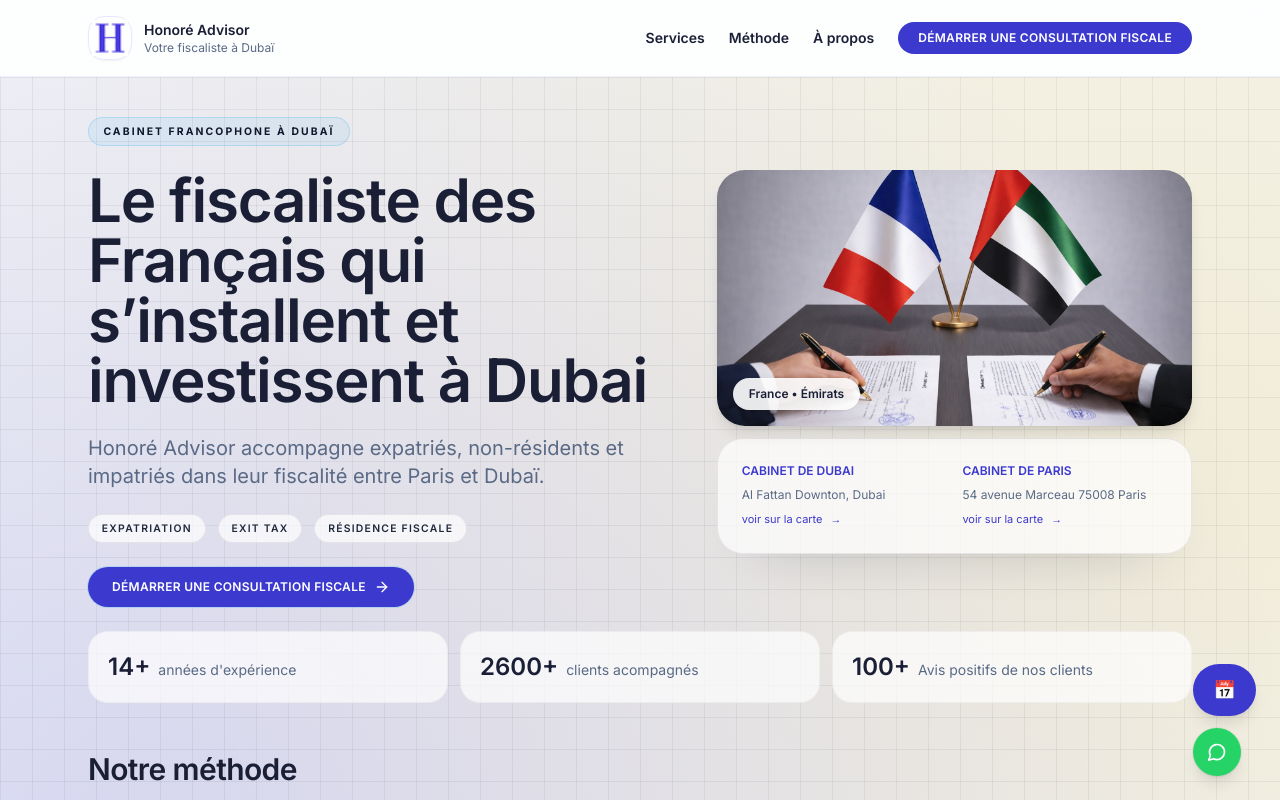
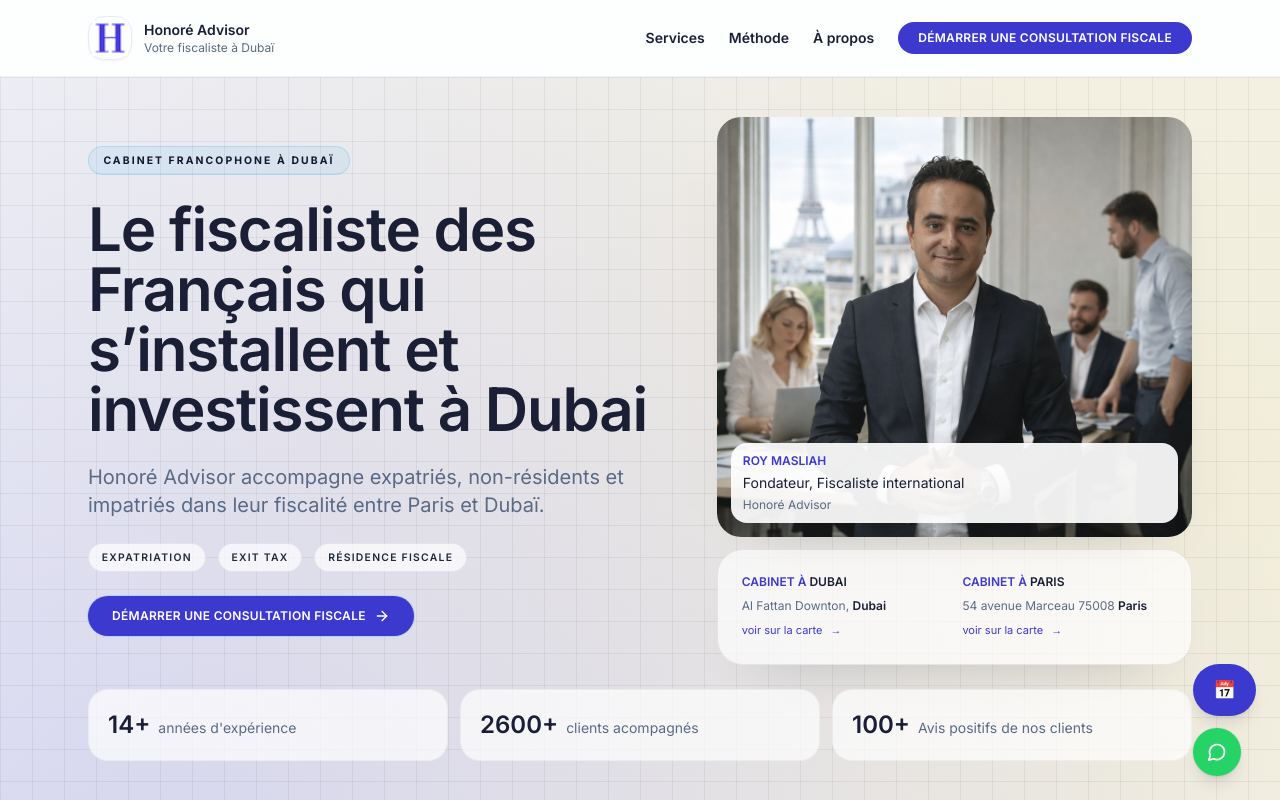
Before and after one commit to ilanamar26-code/honoreadvisor, a Next.js app: page / in a window 1280 px wide. Shown: the top 800 px of the page. Built offline with nearby package versions, Linux system fonts and the light colour scheme.

Commit message:
Update hero visuals and images

```diff
--- a/src/app/en/page.tsx
+++ b/src/app/en/page.tsx
@@ -157,17 +157,21 @@
                 </div>
               </Reveal>
               <Reveal className="grid gap-3 lg:-mt-6" delay={120}>
-                <div className="relative overflow-hidden rounded-[28px] shadow-lg hover-card">
-                  <Image
-                    src="/images/consultation.jpg"
-                    alt="Honoré Advisor strategic consultation"
-                    width={900}
-                    height={620}
-                    className="h-64 w-full object-cover"
-                    priority
-                  />
-                  <div className="absolute bottom-4 left-4 rounded-2xl bg-white/90 px-4 py-2 text-xs font-semibold text-accent-darkBlue shadow-sm">
-                    Strategic consultation
+                <div className="portrait-card hero-portrait-card w-full">
+                  <div className="portrait-frame portrait-frame-tall hero-portrait-frame">
+                    <Image
+                      src="/images/roy-bureau-parisien.png"
+                      alt="Roy Masliah, Paris office"
+                      width={720}
+                      height={900}
+                      className="portrait-image hero-portrait-image"
+                      priority
+                    />
+                    <div className="hero-portrait-meta">
+                      <p className="text-xs font-semibold uppercase text-primary-600">Roy Masliah</p>
+                      <p className="text-sm text-accent-darkBlue">Founder, International tax advisor</p>
+                      <p className="text-xs text-muted">Honoré Advisor</p>
+                    </div>
                   </div>
                 </div>
                 <div className="neo-card p-3">
--- a/src/app/globals.css
+++ b/src/app/globals.css
@@ -535,6 +535,37 @@
   max-height: 320px;
 }
 
+.hero-portrait-card {
+  padding: 0;
+  border: none;
+  background: transparent;
+  box-shadow: none;
+  width: 100%;
+}
+
+.hero-portrait-frame {
+  position: relative;
+  max-height: 420px;
+  width: 100%;
+}
+
+.hero-portrait-meta {
+  position: absolute;
+  left: 14px;
+  right: 14px;
+  bottom: 14px;
+  border-radius: 16px;
+  background: rgba(255, 255, 255, 0.92);
+  padding: 10px 12px;
+  display: grid;
+  gap: 4px;
+  box-shadow: 0 18px 45px -35px rgba(15, 23, 42, 0.6);
+}
+
+.hero-portrait-image {
+  filter: none;
+}
+
 .about-grid {
   display: grid;
   gap: 20px;
--- a/src/app/page.tsx
+++ b/src/app/page.tsx
@@ -178,25 +178,31 @@
                 </div>
               </Reveal>
               <Reveal className="grid gap-3 lg:-mt-6" delay={120}>
-                <div className="relative overflow-hidden rounded-[28px] shadow-lg hover-card">
-                  <Image
-                    src="/images/france-uae-flags.jpg"
-                    alt="Drapeaux France et Émirats"
-                    width={900}
-                    height={620}
-                    className="h-64 w-full object-cover"
-                    priority
-                  />
-                  <div className="absolute bottom-4 left-4 rounded-2xl bg-white/90 px-4 py-2 text-xs font-semibold text-accent-darkBlue shadow-sm">
-                    France • Émirats
+                <div className="portrait-card hero-portrait-card w-full">
+                  <div className="portrait-frame portrait-frame-tall hero-portrait-frame">
+                    <Image
+                      src="/images/roy-bureau-parisien.png"
+                      alt="Roy Masliah, cabinet parisien"
+                      width={720}
+                      height={900}
+                      className="portrait-image hero-portrait-image"
+                      priority
+                    />
+                    <div className="hero-portrait-meta">
+                      <p className="text-xs font-semibold uppercase text-primary-600">Roy Masliah</p>
+                      <p className="text-sm text-accent-darkBlue">Fondateur, Fiscaliste international</p>
+                      <p className="text-xs text-muted">Honoré Advisor</p>
+                    </div>
                   </div>
                 </div>
                 <div className="neo-card p-4">
                   <div className="grid gap-4 sm:grid-cols-2">
                     <div>
-                      <p className="text-xs font-semibold uppercase text-primary-600">Cabinet de Dubai</p>
+                      <p className="text-xs font-semibold uppercase text-primary-600">
+                        Cabinet à <span className="text-accent-darkBlue">Dubai</span>
+                      </p>
                       <p className="mt-2 text-xs text-muted">
-                        Al Fattan Downton, Dubai
+                        Al Fattan Downton, <span className="font-semibold text-accent-darkBlue">Dubai</span>
                       </p>
                       <a
                         href="https://maps.app.goo.gl/fbyVKcPXPaSJgzki7"
@@ -208,9 +214,11 @@
                       </a>
                     </div>
                     <div>
-                      <p className="text-xs font-semibold uppercase text-primary-600">Cabinet de Paris</p>
+                      <p className="text-xs font-semibold uppercase text-primary-600">
+                        Cabinet à <span className="text-accent-darkBlue">Paris</span>
+                      </p>
                       <p className="mt-2 text-xs text-muted">
-                        54 avenue Marceau 75008 Paris
+                        54 avenue Marceau 75008 <span className="font-semibold text-accent-darkBlue">Paris</span>
                       </p>
                       <a
                         href="https://maps.app.goo.gl/z7VFQTSuK9F9GR917"
@@ -348,8 +356,8 @@
             <div className="grid gap-8 lg:grid-cols-[0.9fr_1.1fr] lg:items-center">
               <Reveal className="relative h-full min-h-[360px] overflow-hidden rounded-[28px] shadow-lg" delay={0}>
                 <Image
-                  src="/images/paris.jpg"
-                  alt="Paris et Dubaï"
+                  src="/images/imagefremirati.png"
+                  alt="France et Emirats"
                   width={860}
                   height={620}
                   className="h-full w-full object-cover"
--- a/src/components/chatbot-fab.tsx
+++ b/src/components/chatbot-fab.tsx
@@ -1,6 +1,5 @@
 "use client";
 
-import { CalendarCheck, MessageCircle } from "lucide-react";
 import { usePathname } from "next/navigation";
 import { buildWhatsAppLink } from "@/lib/whatsapp";
 import { trackEvent } from "@/lib/analytics";
@@ -32,7 +31,18 @@
         onClick={() => trackEvent("click_whatsapp")}
         className="inline-flex h-12 w-12 items-center justify-center rounded-full bg-[#25D366] text-white shadow-lg ring-1 ring-black/5 transition hover:scale-105"
       >
-        <MessageCircle className="h-5 w-5" aria-hidden="true" />
+        <svg
+          aria-hidden="true"
+          viewBox="0 0 24 24"
+          className="h-5 w-5"
+          fill="none"
+          stroke="currentColor"
+          strokeWidth="2"
+          strokeLinecap="round"
+          strokeLinejoin="round"
+        >
+          <path d="M7.9 20A9 9 0 1 0 4 16.1L2 22Z" />
+        </svg>
         <span className="sr-only">
           {isEnglish ? "WhatsApp (quick question)" : "WhatsApp (question rapide)"}
         </span>
```
Also changed, not shown: public/images/roy-bureau-parisien.png (added), 1 other file (tests, documents, lock files or other folders).
